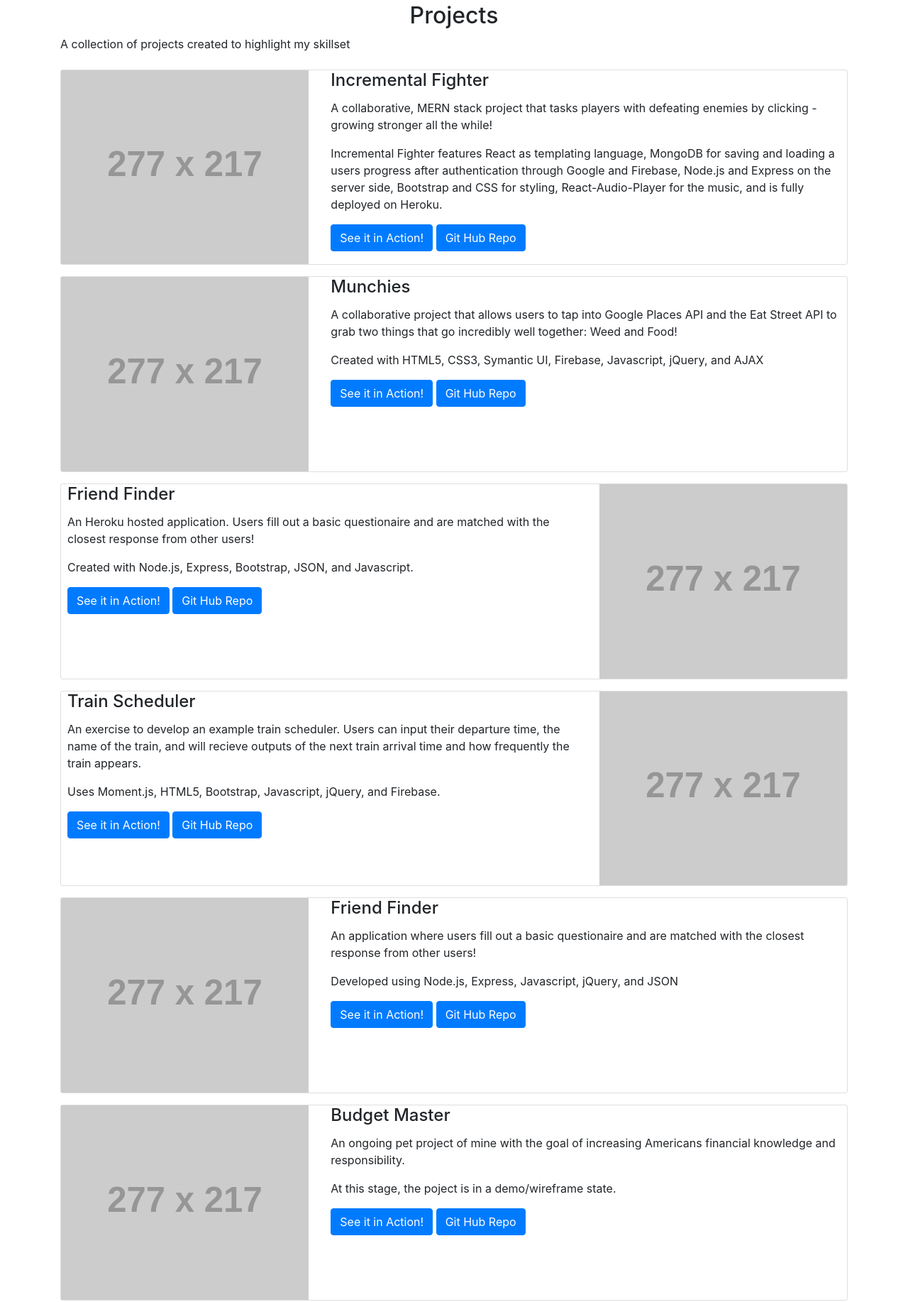
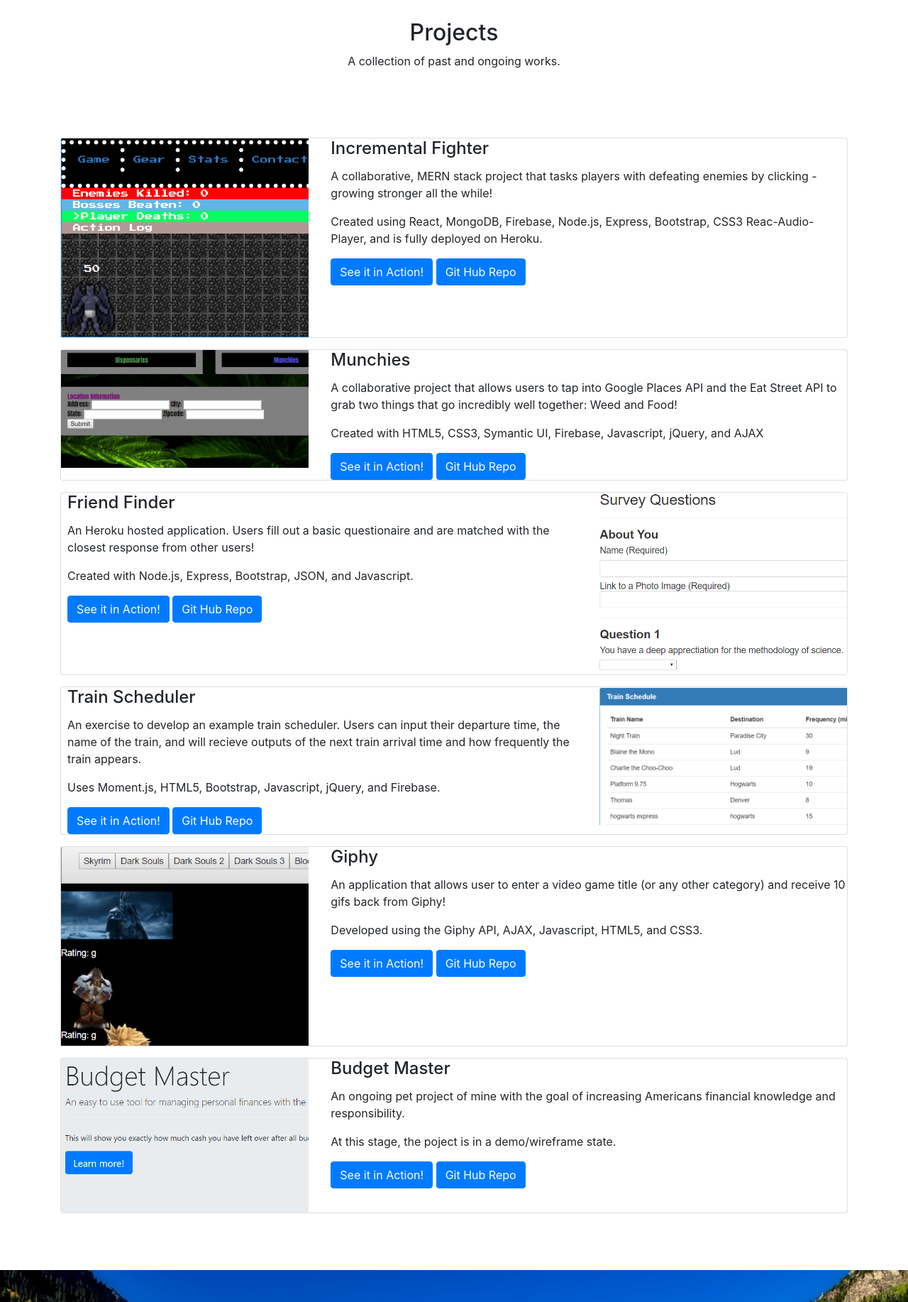
Before and after one commit to ephillipsiii/Portfoliov0.2, a plain HTML site: page index.html in a window 1280 px wide. Shown: the part 1251-3085 px from the top of the page at 71% size. Drawn offline with nearby package versions, Linux system fonts and the light colour scheme; placeholder pictures from the web are drawn by us.

Commit message:
added screen shots to projects section, tidied up descriptions, added portrait

```diff
--- a/assets/style/style.css
+++ b/assets/style/style.css
@@ -71,3 +71,19 @@ card {
 h2 {
     text-align: center;
 }
+
+#projects p {
+    text-align: center;
+}
+
+.portrait {
+    display: block;
+    width: 25%;
+    height: 60%;
+    margin-left: auto;
+    margin-right: auto;
+    border-radius: 50%;
+    padding: 1px;
+    border:1px solid #021a40;
+
+}
--- a/index.html
+++ b/index.html
@@ -52,28 +52,29 @@
                 <h1 class="display-3">Full MERN Stack Web Development</h1>
                 <p class="lead">Design for the future</p>
                 </div>
-    <br><br>
+    <br><br><br>
     <div class="container" id="projects">
             <br><br><br>
         <h2>
             Projects
         </h2>
         <p>
-            A collection of projects created to highlight my skillset
+            A collection of past and ongoing works.
         </p>
+        <br><br><br>
     </div>
         <section>
             <div class="container py-2">
                 <div class="card">
                     <div class="row ">
                         <div class="col-md-4">
-                            <img src="https://via.placeholder.com/277x217" class="w-100">
+                            <img src="assets/img/incremental.PNG" class="w-100">
                         </div>
                         <div class="col-md-8 px-2">
                             <div class="card-block px-2">
                                 <h4 class="card-title">Incremental Fighter</h4>
                                 <p class="card-text">A collaborative, MERN stack project that tasks players with defeating enemies by clicking - growing stronger all the while!</p>
-                                <p class="card-text"> Incremental Fighter features React as templating language, MongoDB for saving and loading a users progress after authentication through Google and Firebase, Node.js and Express on the server side, Bootstrap and CSS for styling, React-Audio-Player for the music, and is fully deployed on Heroku.</p>
+                                <p class="card-text"> Created using React, MongoDB, Firebase, Node.js, Express, Bootstrap, CSS3 Reac-Audio-Player, and is fully deployed on Heroku.</p>
                                 <a href="https://incrementalfighter.herokuapp.com/" class="btn btn-primary">See it in Action!</a>
                                 <a href="https://github.com/ephillipsiii/incrementalFighter1.2" class="btn btn-primary">Git Hub Repo</a>
                             </div>
@@ -85,7 +86,7 @@
                 <div class="card">
                     <div class="row ">
                         <div class="col-md-4">
-                            <img src="https://via.placeholder.com/277x217" class="w-100">
+                            <img src="assets/img/munchies.PNG" class="w-100">
                         </div>
                         <div class="col-md-8 px-2">
                             <div class="card-block px-2">
@@ -112,7 +113,7 @@
                             </div>
                         </div>
                         <div class="col-md-4">
-                            <img src="https://via.placeholder.com/277x217" class="w-100">
+                            <img src="assets/img/friend.PNG" class="w-100">
                         </div>
                     </div>
                 </div>
@@ -129,7 +130,7 @@
                             </div>
                         </div>
                         <div class="col-md-4">
-                            <img src="https://via.placeholder.com/277x217" class="w-100">
+                            <img src="assets/img/train.PNG" class="w-100">
                         </div>
                     </div>
                 </div>
@@ -138,15 +139,15 @@
                 <div class="card">
                     <div class="row ">
                         <div class="col-md-4">
-                            <img src="https://via.placeholder.com/277x217" class="w-100">
+                            <img src="assets/img/giphy.PNG" class="w-100">
                         </div>
                         <div class="col-md-8 px-2">
                             <div class="card-block px-2">
-                                <h4 class="card-title">Friend Finder</h4>
-                                <p class="card-text">An application where users fill out a basic questionaire and are matched with the closest response from other users! </p>
-                                <p class="card-text">Developed using Node.js, Express, Javascript, jQuery, and JSON</p>
-                                <a href="https://protected-fortress-16688.herokuapp.com/" class="btn btn-primary">See it in Action!</a>
-                                <a href="https://github.com/ephillipsiii/FriendFinder" class="btn btn-primary">Git Hub Repo</a>
+                                <h4 class="card-title">Giphy</h4>
+                                <p class="card-text">An application that allows user to enter a video game title (or any other category) and receive 10 gifs back from Giphy! </p>
+                                <p class="card-text">Developed using the Giphy API, AJAX, Javascript, HTML5, and CSS3.</p>
+                                <a href="https://ephillipsiii.github.io/Giphy/" class="btn btn-primary">See it in Action!</a>
+                                <a href="https://github.com/ephillipsiii/Giphy" class="btn btn-primary">Git Hub Repo</a>
                             </div>
                         </div>
                     </div>
@@ -156,7 +157,7 @@
                 <div class="card">
                     <div class="row ">
                         <div class="col-md-4">
-                            <img src="https://via.placeholder.com/277x217" class="w-100">
+                            <img src="assets/img/budget.PNG" class="w-100">
                         </div>
                         <div class="col-md-8 px-2">
                             <div class="card-block px-2">
@@ -195,7 +196,8 @@
             <div class="row">
                 <div class="col-md-4 col-lg-4 text-center mr-auto my-md-4 my-0 mt-4 mb-1">
                     <h5 class="font-weight-bold text-uppercase mb-4">Edford Phillips</h5>
-                    <p>A Photo will go here!</p>
+                    <p></p>
+                    <img src="assets/img/Edford3.1.jpg" alt="sized photo" class="portrait">
                 </div>
                 <div class="col-md-4 col-lg-4 text-center ml-auto my-md-4 my-0 mt-4 mb-1">
                     <h5 class="font-weight-bold text-uppercase mb-4">About</h5>
```
Also changed, not shown: assets/img/Edford3.1.jpg (added), assets/img/backgroundtexture1.jpg (deleted), assets/img/budget.PNG (added), assets/img/friend.PNG (added), assets/img/giphy.PNG (added), assets/img/incremental.PNG (added), assets/img/munchies.PNG (added), assets/img/train.PNG (added).
